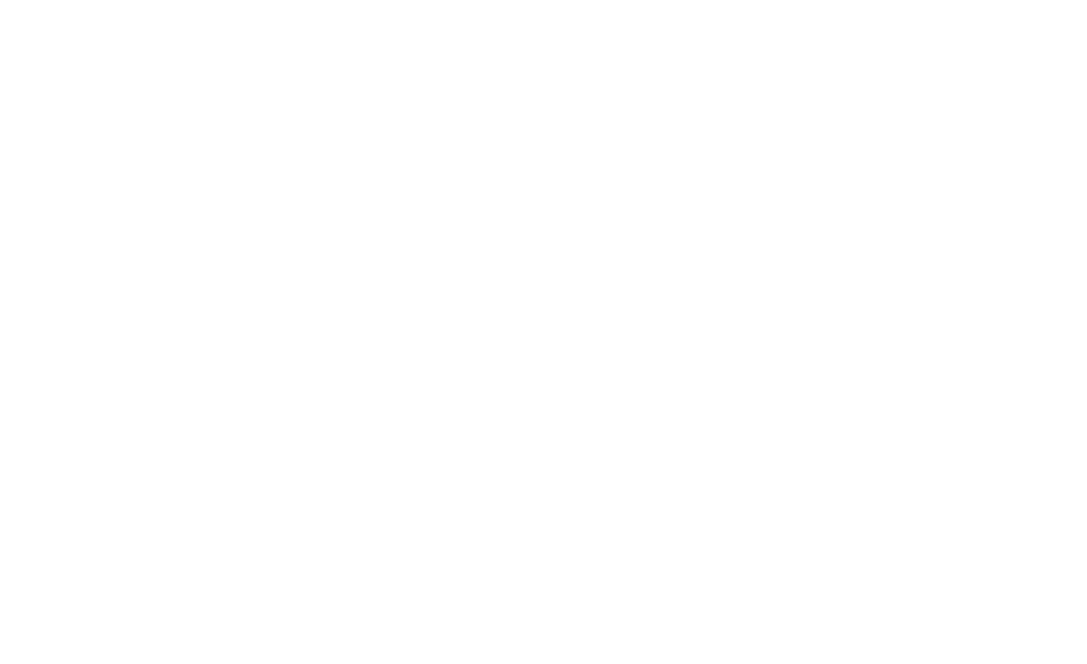
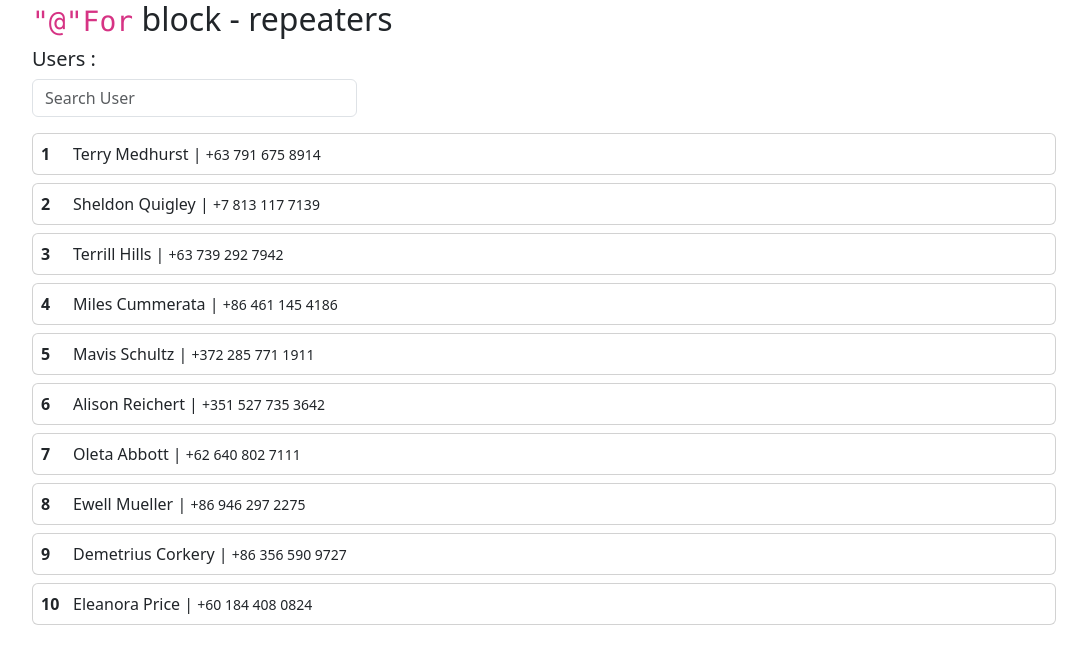
Before and after one commit to ankushkadam/angular-17, an Angular app: page /for in a window 1280 px wide. Before the commit this address led to /. Shown: the top 664 px of the page, without its empty margins (96-1183 px from the left). Built offline with nearby package versions, Linux system fonts and the light colour scheme.

Commit message:
for loop control flow implemented.

```diff
--- a/src/app/app-routing.module.ts
+++ b/src/app/app-routing.module.ts
@@ -13,6 +13,10 @@
   {
     path: 'switch-case',
     loadComponent: () => import('./control-flow/switch-case/switch-case.component').then(u => u.SwitchCaseComponent)
+  },
+  {
+    path: 'for',
+    loadComponent: () => import('./control-flow/for-loop/for-loop.component').then(u => u.ForLoopComponent)
   }
 ];
 
--- /dev/null
+++ b/src/app/control-flow/for-loop/for-loop.component.html
@@ -0,0 +1,27 @@
+<div class="for-loop-wrapper">
+  <h2> <code>"&#64;"For</code> block - repeaters </h2>
+
+  <div class="row">
+    <h5> Users :  </h5>
+    <div class="col-md-4">
+      <input type="search" placeholder="Search User" name="" id="" class="form-control" (input)="searchUser(inputTerm.value)" #inputTerm />
+    </div>
+
+    <div class="user-list">
+
+      @for (user of userList; track user.id) {
+        <div class="card">
+          <div class="card-body">
+            <strong>{{user.id}}</strong>
+            <div>{{user.firstName}} {{user.lastName}} | <small>{{user.phone}}</small></div>
+          </div>
+        </div>
+      } @empty {
+        <div class="alert alert-warning" role="alert">
+          User Not Found
+        </div>
+      }
+    </div>
+
+  </div>
+</div>
--- /dev/null
+++ b/src/app/control-flow/for-loop/for-loop.component.scss
@@ -0,0 +1,19 @@
+.for-loop-wrapper{
+  .row{
+
+    input[type=search]{
+      margin-bottom:  1rem;
+    }
+
+    .user-list{
+      .card{
+        .card-body{
+          display: grid;
+          grid-template-columns: 2rem 1fr;
+          padding: 0.5rem;
+        }
+        margin-bottom: 0.5rem;
+      }
+    }
+  }
+}
--- /dev/null
+++ b/src/app/control-flow/for-loop/for-loop.component.ts
@@ -0,0 +1,33 @@
+import { Component, OnInit } from '@angular/core';
+import { UserService } from 'src/app/services/user.service';
+
+@Component({
+  selector: 'app-for-loop',
+  standalone: true,
+  imports: [],
+  templateUrl: './for-loop.component.html',
+  styleUrl: './for-loop.component.scss',
+  providers: [UserService]
+})
+export class ForLoopComponent implements OnInit{
+
+  userList: any[] = [];
+
+  constructor(private userService : UserService){}
+
+  ngOnInit(): void {
+    this.getUserList();
+  }
+
+  getUserList(): void {
+    this.userList = this.userService.getUserList();
+  }
+
+  searchUser(searchTerm: string) {
+    if(searchTerm){
+      this.userList = this.userService.getSearchUserList(searchTerm);
+    } else {
+      this.getUserList();
+    }
+  }
+}
--- /dev/null
+++ b/src/app/services/user.service.ts
@@ -0,0 +1,175 @@
+export class UserService {
+  userList = [
+    {
+      id: 1,
+      firstName: 'Terry',
+      lastName: 'Medhurst',
+      age: 50,
+      gender: 'male',
+      email: 'atuny0@sohu.com',
+      phone: '+63 791 675 8914',
+      address: {
+        address: '1745 T Street Southeast',
+        city: 'Washington',
+        coordinates: { lat: 38.867033, lng: -76.979235 },
+        postalCode: '20020',
+        state: 'DC',
+      },
+    },
+    {
+      id: 2,
+      firstName: 'Sheldon',
+      lastName: 'Quigley',
+      age: 28,
+      gender: 'male',
+      email: 'hbingley1@plala.or.jp',
+      phone: '+7 813 117 7139',
+      address: {
+        address: '6007 Applegate Lane',
+        city: 'Louisville',
+        coordinates: { lat: 38.1343013, lng: -85.6498512 },
+        postalCode: '40219',
+        state: 'KY',
+      },
+    },
+    {
+      id: 3,
+      firstName: 'Terrill',
+      lastName: 'Hills',
+      age: 38,
+      gender: 'male',
+      email: 'rshawe2@51.la',
+      phone: '+63 739 292 7942',
+      address: {
+        address: '560 Penstock Drive',
+        city: 'Grass Valley',
+        coordinates: { lat: 39.213076, lng: -121.077583 },
+        postalCode: '95945',
+        state: 'CA',
+      },
+    },
+    {
+      id: 4,
+      firstName: 'Miles',
+      lastName: 'Cummerata',
+      age: 49,
+      gender: 'male',
+      email: 'yraigatt3@nature.com',
+      phone: '+86 461 145 4186',
+      address: {
+        address: '150 Carter Street',
+        city: 'Manchester',
+        coordinates: { lat: 41.76556000000001, lng: -72.473091 },
+        postalCode: '06040',
+        state: 'CT',
+      },
+    },
+    {
+      id: 5,
+      firstName: 'Mavis',
+      lastName: 'Schultz',
+      age: 38,
+      gender: 'male',
+      email: 'kmeus4@upenn.edu',
+      phone: '+372 285 771 1911',
+      address: {
+        address: '2721 Lindsay Avenue',
+        city: 'Louisville',
+        coordinates: { lat: 38.263793, lng: -85.700243 },
+        postalCode: '40206',
+        state: 'KY',
+      },
+    },
+    {
+      id: 6,
+      firstName: 'Alison',
+      lastName: 'Reichert',
+      age: 21,
+      gender: 'female',
+      email: 'jtreleven5@nhs.uk',
+      phone: '+351 527 735 3642',
+      address: {
+        address: '18 Densmore Drive',
+        city: 'Essex',
+        coordinates: { lat: 44.492953, lng: -73.101883 },
+        postalCode: '05452',
+        state: 'VT',
+      },
+    },
+    {
+      id: 7,
+      firstName: 'Oleta',
+      lastName: 'Abbott',
+      age: 31,
+      gender: 'female',
+      email: 'dpettegre6@columbia.edu',
+      phone: '+62 640 802 7111',
+      address: {
+        address: '637 Britannia Drive',
+        city: 'Vallejo',
+        coordinates: { lat: 38.10476999999999, lng: -122.193849 },
+        postalCode: '94591',
+        state: 'CA',
+      },
+    },
+    {
+      id: 8,
+      firstName: 'Ewell',
+      lastName: 'Mueller',
+      age: 29,
+      gender: 'male',
+      email: 'ggude7@chron.com',
+      phone: '+86 946 297 2275',
+      address: {
+        address: '5601 West Crocus Drive',
+        city: 'Glendale',
+        coordinates: { lat: 33.6152469, lng: -112.179737 },
+        postalCode: '85306',
+        state: 'AZ',
+      },
+    },
+    {
+      id: 9,
+      firstName: 'Demetrius',
+      lastName: 'Corkery',
+      age: 22,
+      gender: 'male',
+      email: 'nloiterton8@aol.com',
+      phone: '+86 356 590 9727',
+      address: {
+        address: '5403 Illinois Avenue',
+        city: 'Nashville',
+        coordinates: { lat: 36.157077, lng: -86.853827 },
+        postalCode: '37209',
+        state: 'TN',
+      },
+    },
+    {
+      id: 10,
+      firstName: 'Eleanora',
+      lastName: 'Price',
+      age: 37,
+      gender: 'female',
+      email: 'umcgourty9@jalbum.net',
+      phone: '+60 184 408 0824',
+      address: {
+        address: '8821 West Myrtle Avenue',
+        city: 'Glendale',
+        coordinates: { lat: 33.5404296, lng: -112.2488391 },
+        postalCode: '85305',
+        state: 'AZ',
+      },
+    }
+  ];
+
+  constructor() {}
+
+  getUserList(): any[] {
+    return JSON.parse(JSON.stringify(this.userList));
+  }
+
+  getSearchUserList(searchTerm: string): any[] {
+    const searchUserList = this.userList.filter(u => u.firstName.toLowerCase().includes(searchTerm.toLowerCase()) || u.lastName.toLowerCase().includes(searchTerm.toLowerCase()));
+    return searchUserList;
+  }
+}
```
Also changed, not shown: 2 other files (tests, documents, lock files or other folders).
